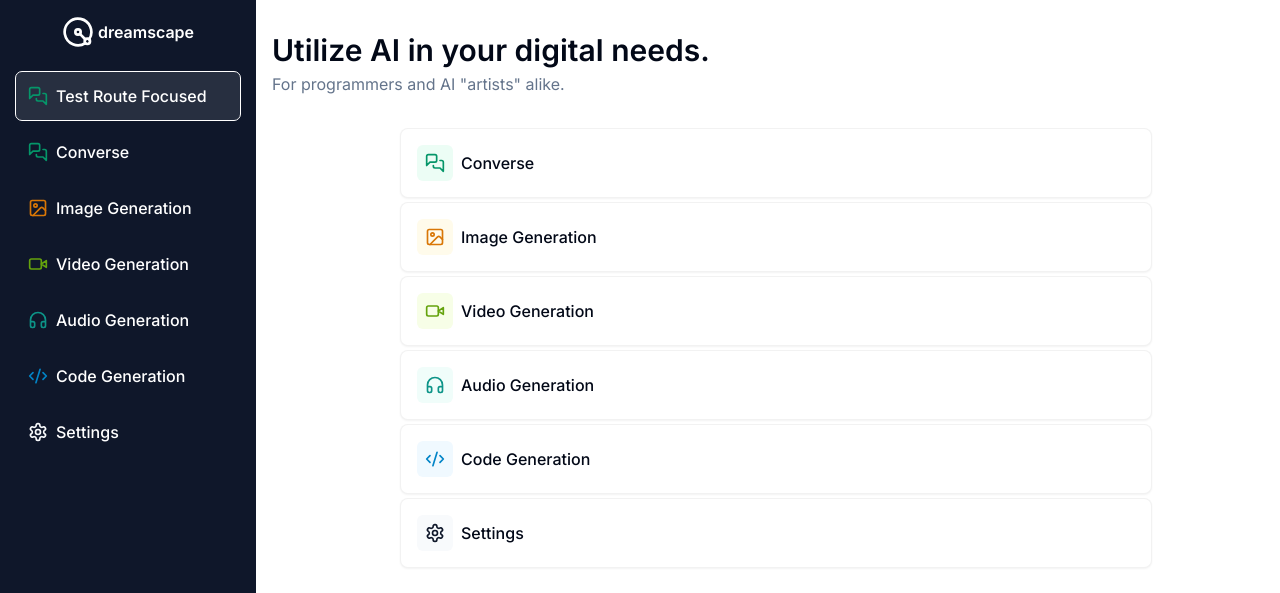
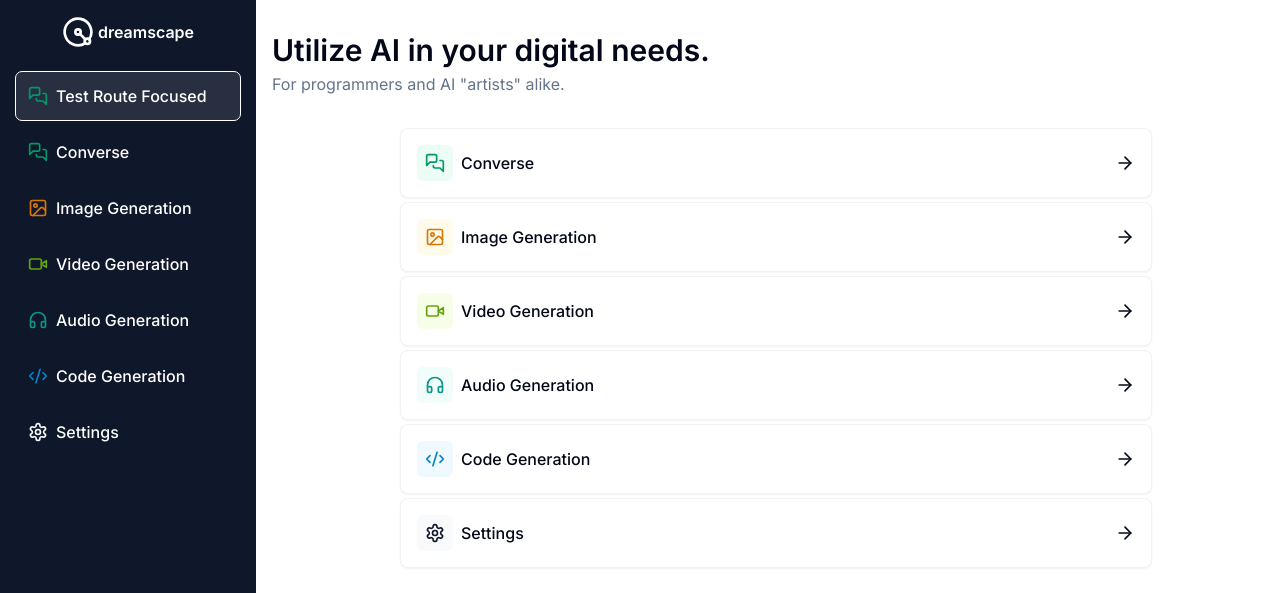
Before and after one commit to jdichh/saas-next2, a Next.js app: page /dashboard in a window 1280 px wide. Shown: the top 593 px of the page. Built offline with nearby package versions, Linux system fonts and the light colour scheme.

Commit message:
style: added arrow icon to card items

```diff
--- a/src/app/(dashboard)/(routes)/dashboard/page.tsx
+++ b/src/app/(dashboard)/(routes)/dashboard/page.tsx
@@ -3,6 +3,7 @@
 import { Card } from "@/components/ui/card";
 import { tools } from "@/lib/data";
 import { cn } from "@/lib/utils";
+import { ArrowRight } from "lucide-react";
 
 export default function Page() {
   return (
@@ -19,14 +20,15 @@ export default function Page() {
         {tools.map((tool) => (
           <Card
             key={tool.href}
-            className="flex items-center justify-between p-4 border-black/5 hover:shadow-md transition cursor-pointer"
+            className="flex items-center justify-between p-4 border-black/5 hover:shadow-md transition cursor-pointer group"
           >
-            <div className="flex items-center gap-x-2">
+            <div className="flex items-center gap-x-2 ">
               <div className={cn("p-2 w-fit rounded-md", tool.bgColor)}>
                 <tool.icon className={cn("w-5 h-5", tool.color)} />
               </div>
               <span className="font-medium">{tool.title}</span>
             </div>
+            <ArrowRight className="w-5 h-5 group-hover:scale-[1.3] transition"/>
           </Card>
         ))}
       </div>
```
